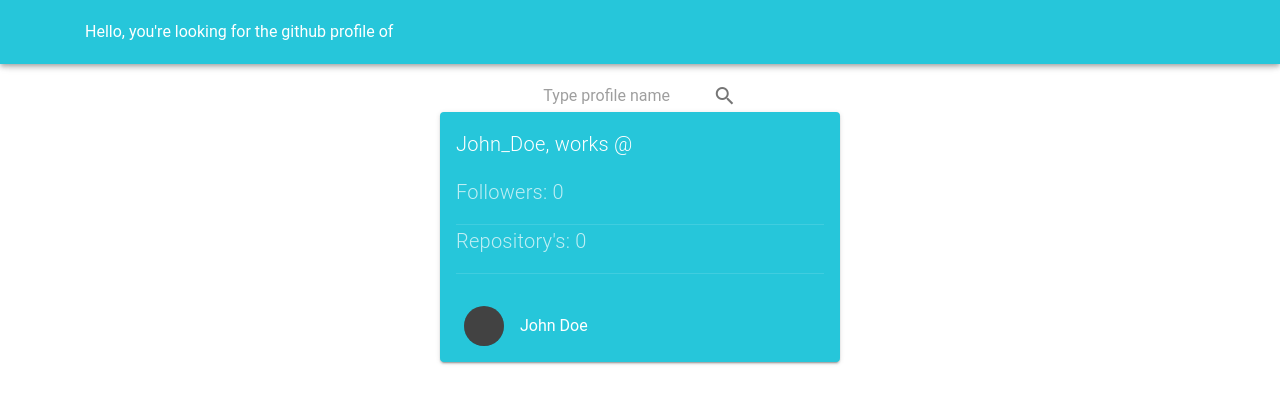
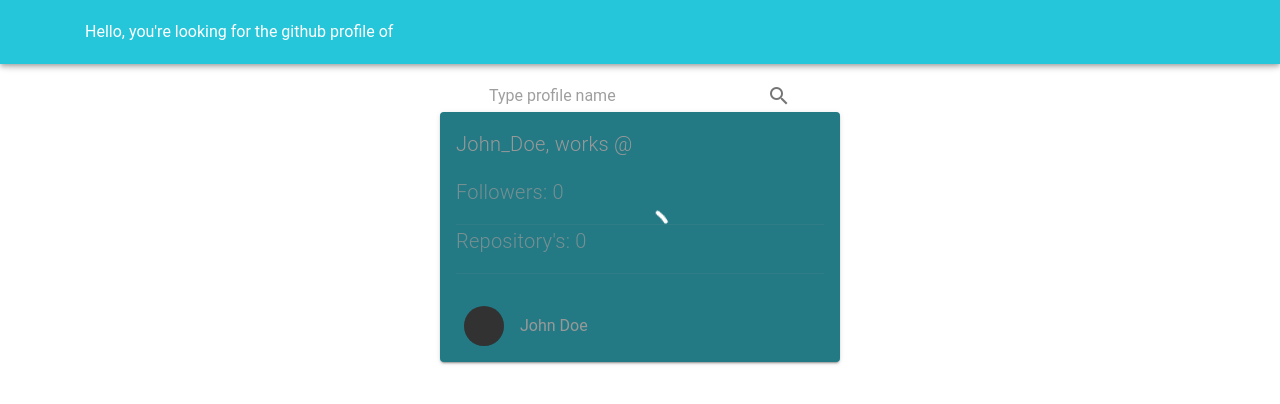
Before and after one commit to robindeleu/github-vue-profile, a Vue app: page / in a window 1280 px wide. Shown: the top 404 px of the page. Built offline with nearby package versions, Linux system fonts and the light colour scheme; no server answers; a small style sheet from the web is missing.

Commit message:
aanpassingen plus overlay

```diff
--- a/src/App.vue
+++ b/src/App.vue
@@ -24,7 +24,7 @@
     <v-main>
       <HelloWorld v-show="false"/>
         <v-row justify="center">
-          <v-col cols="2">
+          <v-col cols="6" md="3" lg="3">
             <v-text-field
             hide-details
             placeholder="Type profile name"
@@ -45,6 +45,7 @@
             :company="profile.company"
             :followers="profile.followers"
             :public_repos="profile.public_repos"
+            :loading="loading"
             />
     </v-main>
   </v-app>
@@ -81,6 +82,7 @@
 
   data: () => ({
     profile: {},
+    loading: false,
     name: ''
   }),
 
@@ -88,10 +90,12 @@
     fetch(name){
     console.log("Fetching profile ....");
     console.log(name);
+    this.loading = true;
     setTimeout(() => {
     UsersAPI.getUser(name).then(response => {
         console.log(response);
         this.profile = response.data;
+        this.loading = false;
       }).catch(e => {
         console.log(e)
       }
--- a/src/components/UserProfileDetails.vue
+++ b/src/components/UserProfileDetails.vue
@@ -32,7 +32,12 @@
         </v-list-item-content>
       </v-list-item>
     </v-card-actions>
-
+    <v-overlay :value="loading" absolute>
+      <v-progress-circular
+        indeterminate
+        size="64"
+      ></v-progress-circular>
+    </v-overlay>
   </v-card>
 </template>
 
@@ -67,6 +72,10 @@
       type: Number,
       default: 0
     },
+    loading: {
+      type: [Boolean, String],
+      default: false
+    },
   },
 
   methods:{
--- a/src/plugins/vuetify.js
+++ b/src/plugins/vuetify.js
@@ -8,7 +8,7 @@
   theme: {
     themes: {
       light: {
-        primary: '#ee44aa',
+        primary: '#26c6da',
         secondary: '#424242',
         accent: '#82B1FF',
         error: '#FF5252',
```
